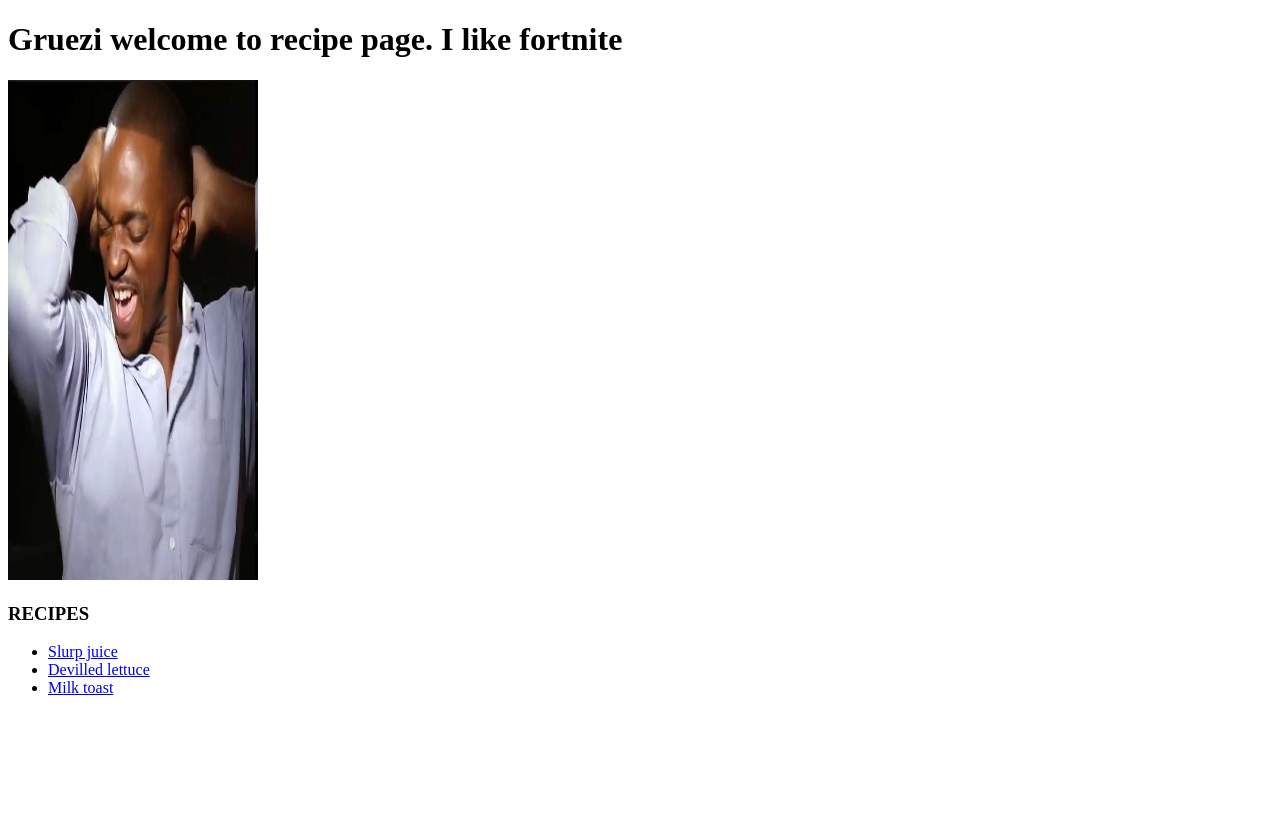
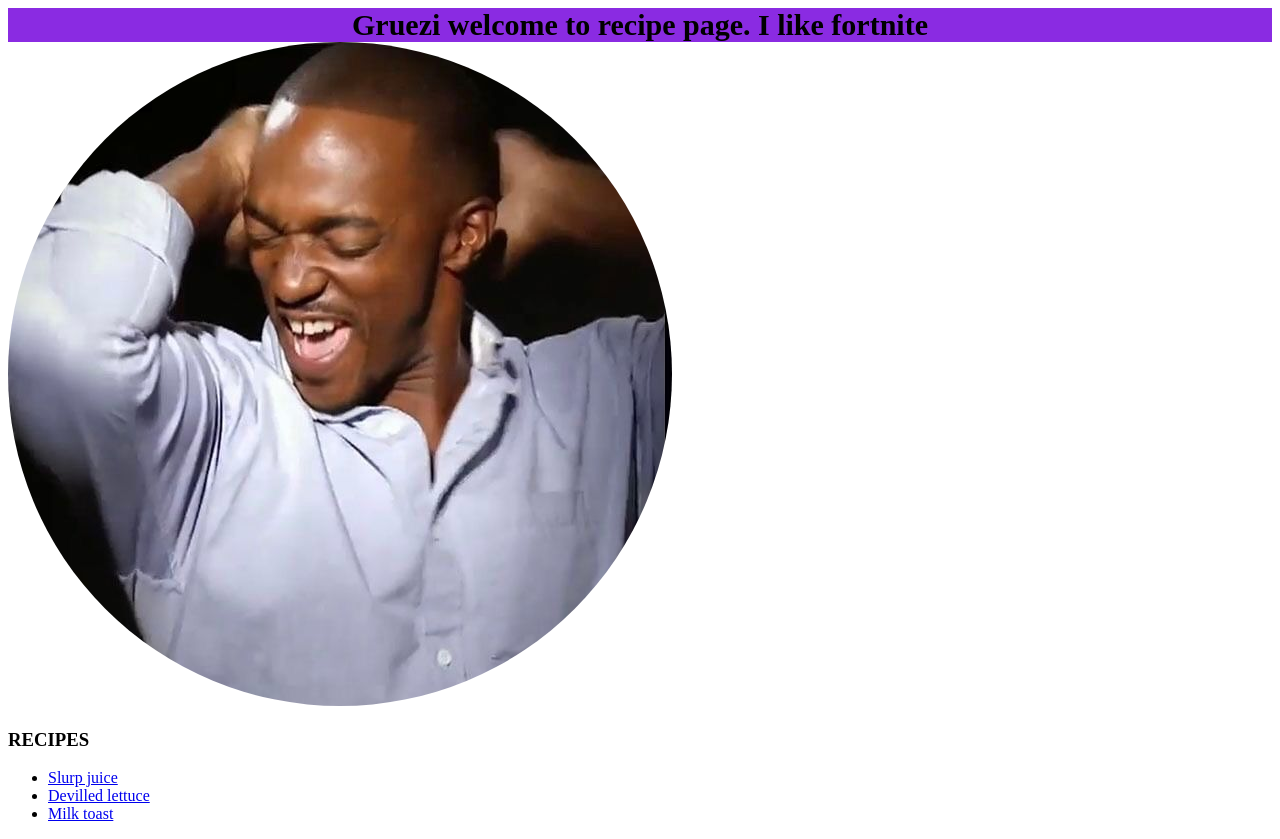
Before and after one commit to dennymann2/odin-recipes, a plain HTML site: page index.html in a window 1280 px wide. Before the commit the page ends 800 px from the top, so only its background shows below. Drawn offline with Linux system fonts and the light colour scheme.

Commit message:
fortnite

```diff
--- a/index.html
+++ b/index.html
@@ -1,13 +1,14 @@
 <!DOCTYPE html>
 <html lang="en">
 <head>
+    <link rel="stylesheet" href="styles.css">
     <meta charset="UTF-8">
     <meta name="viewport" content="width=device-width, initial-scale=1.0">
     <title>WELCOME</title>
 </head>
 <body>
-    <h1>Gruezi welcome to  recipe page. I like fortnite</h1>
-    <img src="./images/hot.jpg" width="250" height="500" alt="hot man posing">
+    <div class="welcome">Gruezi welcome to  recipe page. I like fortnite</div>
+    <img class="hot" src="./images/hot.jpg" alt="hot man posing">
     <h3>RECIPES</h3>
     <ul>
     <li><a href="./recipes/slurpjuice.html">Slurp juice</a></li>
--- /dev/null
+++ b/styles.css
@@ -0,0 +1,13 @@
+
+.welcome {
+    font-size: 30px;
+    font-weight: 700;
+    background-color: blueviolet;
+    text-align: center;
+}
+
+.hot {
+    border-radius: 50%;
+    max-width: 100%;
+    height: auto;
+}
```
